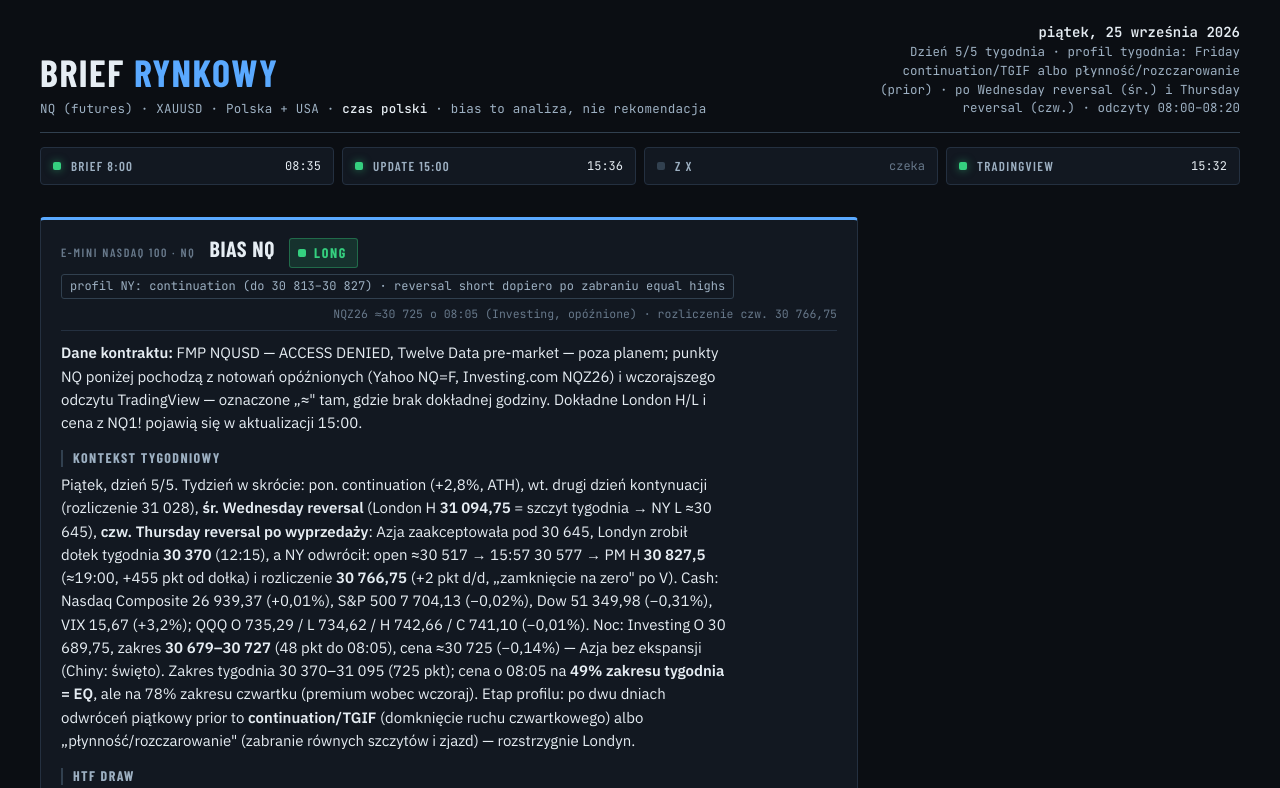
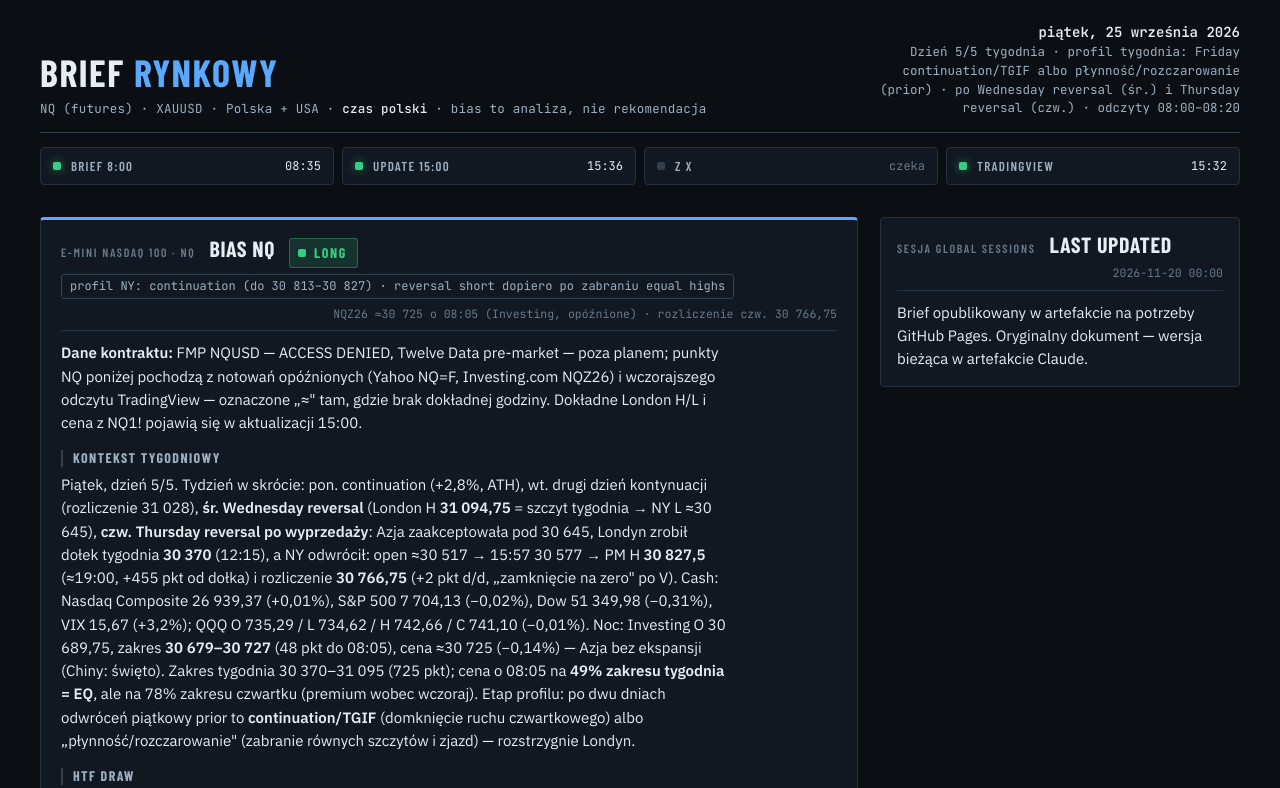
Before and after one commit to waran4x4/brief-rynkowy, a plain HTML site: page index.html in a window 1280 px wide. Shown: the top 788 px of the page. Drawn offline with nearby package versions, Linux system fonts and the light colour scheme.

Commit message:
Brief piątek, 25 września 2026

```diff
--- a/index.html
+++ b/index.html
@@ -636,10 +636,25 @@
 <div class="tablewrap">
 <table class="kv">
 <tr><th>Polityk</th><th>Spółka</th><th>Typ</th><th class="num">Kwota</th><th>Transakcja</th><th>Ujawnienie</th><th>Dokument</th></tr>
-<tr><td>Sheri Biggs (R-SC, Izba)</td><td>Bank of Nova Scotia (BNS)</td><td>zakup</td><td class="num">500 tys.–1 mln USD</td><td>1.09.2026</td><td>22.09.2026</td><td><a href="https://www.congressstock.com/">CongressStock</td></tr>
+<tr><td>Sheri Biggs (R-SC, Izba)</td><td>Bank of Nova Scotia (BNS)</td><td>zakup</td><td class="num">500 tys.–1 mln USD</td><td>1.09.2026</td><td>22.09.2026</td><td><a href="https://www.congressstock.com/">CongressStock</a></td></tr>
 </table>
-</div></div>
+</div>
+<p>Pozostałe zgłoszenia z 17–22.09 wg CongressStock: sprzedaże (Feinstein trust, Kelly, Cornyn) — zmiana struktury portfela po dystrybucjach spadków / rotacji w portfelu. Bezwzględny ruch netto = ujemny (głównie sprzedaże, dwa małe zakupy ≤ 100 tys.); saldo transakcji członków: obciążone sprzedażami — brak byczego impulsu. Zagregowany wolumen handlu członkami Izby (data ujawnienia lub zamiaru): midcap, trackcje sektora IT / energetyka — rutyna, brak anomalii.</p>
+<p class="src">Źródła: CongressStock (11 najnowszych, 17–22.09), Quiver Quantitative (top buys w ostatnich 7 dniach, widok statyczny), Finviz insider trading (członkowie Kongresu — brak danych), Yahoo Finance Congress Trades (pominięte — przychodzą w opóźnieniu). FMP senate z dostępu — ACCESS DENIED (23.09).</p></div>
 </section>
+</div>
+<div class="rail">
+<section class="card" id="ostatnia">
+<header>
+<span class="eyebrow">Sesja Global Sessions</span>
+<h2>Last Updated</h2>
+<span class="meta" id="last-updated">2026-11-20 00:00</span>
+</header>
+<div class="body" id="ostatnia-body">
+<p>Brief opublikowany w artefakcie na potrzeby GitHub Pages. Oryginalny dokument — wersja bieżąca w artefakcie Claude.</p>
+</div>
+</section>
+</div>
 </div>
 </div>
 
```
